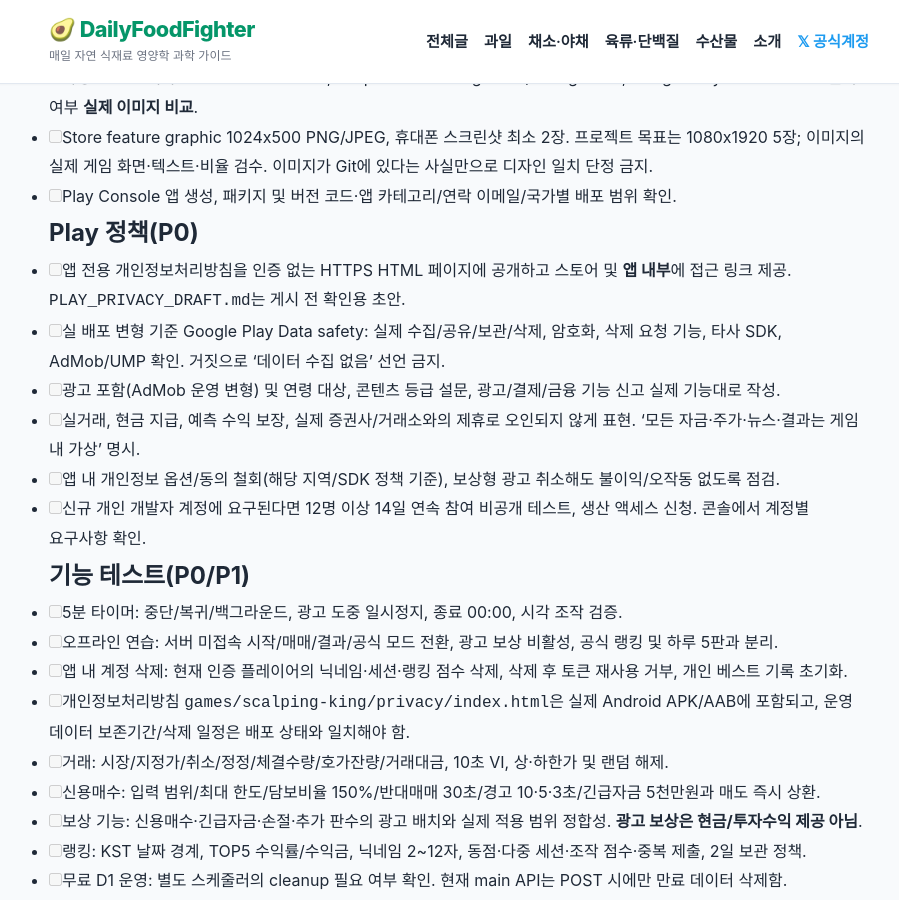
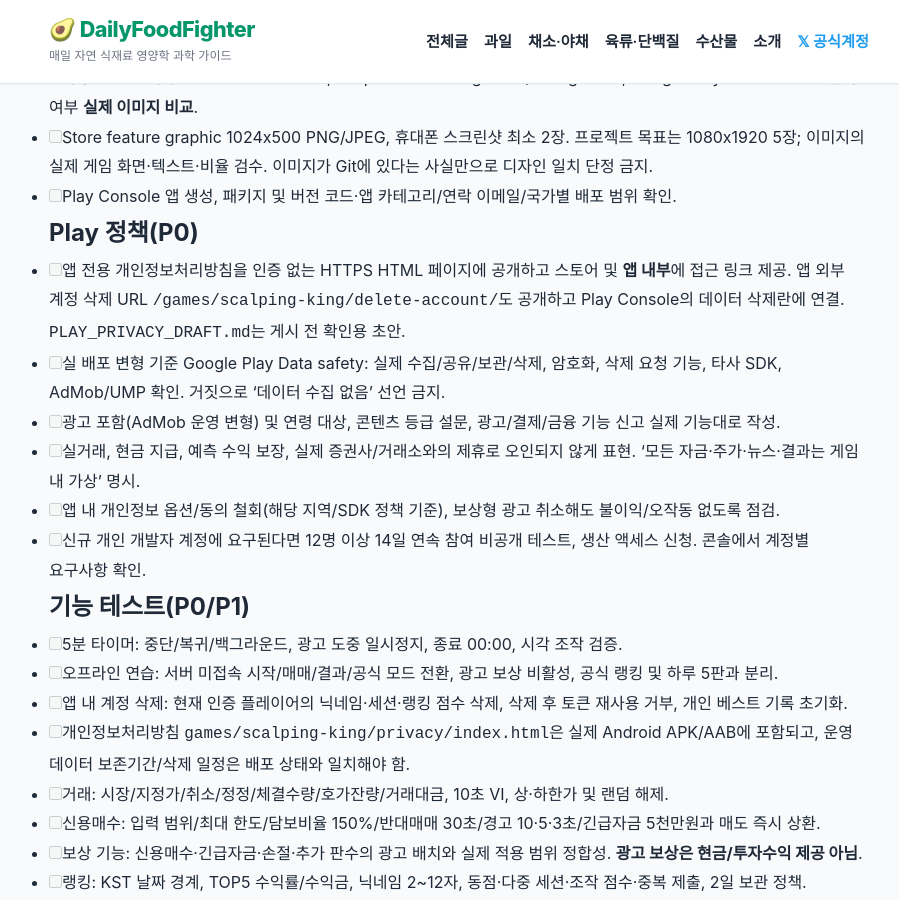
Before and after one commit to heewon-yu/dailyfoodfighter, a Jekyll site: the page built from scalping-king-android/PLAY_RELEASE_CHECKLIST.md, in a window 1280 px wide and 900 px high, scrolled down 1087 px. Shown: the whole window, without its empty margins (181-1080 px from the left). Built offline with Jekyll 4.4.1, drawn with Linux system fonts in a browser that asks for light colours; our own code applies the rules of GitHub Pages for plain Markdown files.

Commit message:
docs(play): add external account deletion URL and console requirements

```diff
--- a/scalping-king-android/PLAY_RELEASE_CHECKLIST.md
+++ b/scalping-king-android/PLAY_RELEASE_CHECKLIST.md
@@ -20,7 +20,7 @@
 - [ ] Play Console 앱 생성, 패키지 및 버전 코드·앱 카테고리/연락 이메일/국가별 배포 범위 확인.
 
 ## Play 정책(P0)
-- [ ] 앱 전용 개인정보처리방침을 인증 없는 HTTPS HTML 페이지에 공개하고 스토어 및 **앱 내부**에 접근 링크 제공. `PLAY_PRIVACY_DRAFT.md`는 게시 전 확인용 초안.
+- [ ] 앱 전용 개인정보처리방침을 인증 없는 HTTPS HTML 페이지에 공개하고 스토어 및 **앱 내부**에 접근 링크 제공. 앱 외부 계정 삭제 URL `/games/scalping-king/delete-account/`도 공개하고 Play Console의 데이터 삭제란에 연결. `PLAY_PRIVACY_DRAFT.md`는 게시 전 확인용 초안.
 - [ ] 실 배포 변형 기준 Google Play Data safety: 실제 수집/공유/보관/삭제, 암호화, 삭제 요청 기능, 타사 SDK, AdMob/UMP 확인. 거짓으로 '데이터 수집 없음' 선언 금지.
 - [ ] 광고 포함(AdMob 운영 변형) 및 연령 대상, 콘텐츠 등급 설문, 광고/결제/금융 기능 신고 실제 기능대로 작성.
 - [ ] 실거래, 현금 지급, 예측 수익 보장, 실제 증권사/거래소와의 제휴로 오인되지 않게 표현. '모든 자금·주가·뉴스·결과는 게임 내 가상' 명시.
```
